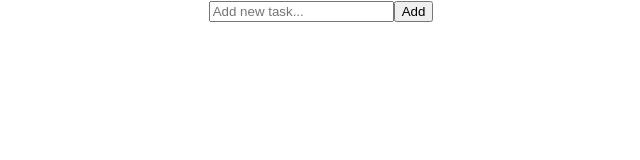
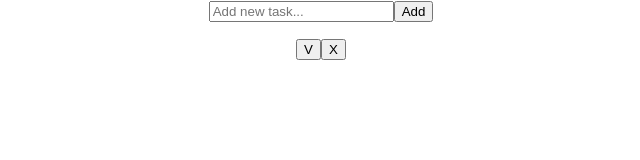
Before and after one commit to svyath/todo-list, a React (Create React App) app: page / in a window 1280 px wide. Shown: the top 160 px of the page, without its empty margins (319-959 px from the left). Built offline with nearby package versions, Linux system fonts and the light colour scheme.

Commit message:
task component skeleton done

```diff
--- a/src/App.js
+++ b/src/App.js
@@ -1,10 +1,12 @@
 import './App.css';
 import SubmitForm from './components/SubmitForm/SubmitForm';
+import Task from './components/Task/Task';
 
 function App() {
   return (
     <div className="App">
       <SubmitForm />
+      <Task />
     </div>
   );
 }
--- /dev/null
+++ b/src/components/Task/Task.jsx
@@ -0,0 +1,40 @@
+import React from 'react';
+import './Task.css';
+
+class Task extends React.Component {
+    constructor(props){
+        super(props);
+        this.setDone = this.setDone.bind(this);
+        this.removeTask = this.removeTask.bind(this);
+        //TODO editTask
+        this.state = {backgroundColor: ''};
+    }
+
+    setDone(){
+        if(this.state.backgroundColor === ''){
+            this.setState({backgroundColor: 'limegreen'});
+        } else{
+            this.setState({backgroundColor: ''});
+        }
+    }
+
+    removeTask(){
+        this.props.removeTask(this.props.id);
+    }
+
+    render(){
+        return(
+            <div className="taskContainer">
+                <div className="taskInner" style={{backgroundColor: this.state.backgroundColor}}>
+                    <p className="taskInfo">{this.props.text}</p>
+                    <div className="buttons">
+                        <button className="setDoneBtn" onClick={this.setDone}>V</button>
+                        <button className="deleteBtn" onClick={this.removeTask}>X</button>
+                    </div>
+                </div>
+            </div>
+        )
+    }
+}
+
+export default Task;
```
Also changed, not shown: src/components/Task/Task.css (added).
